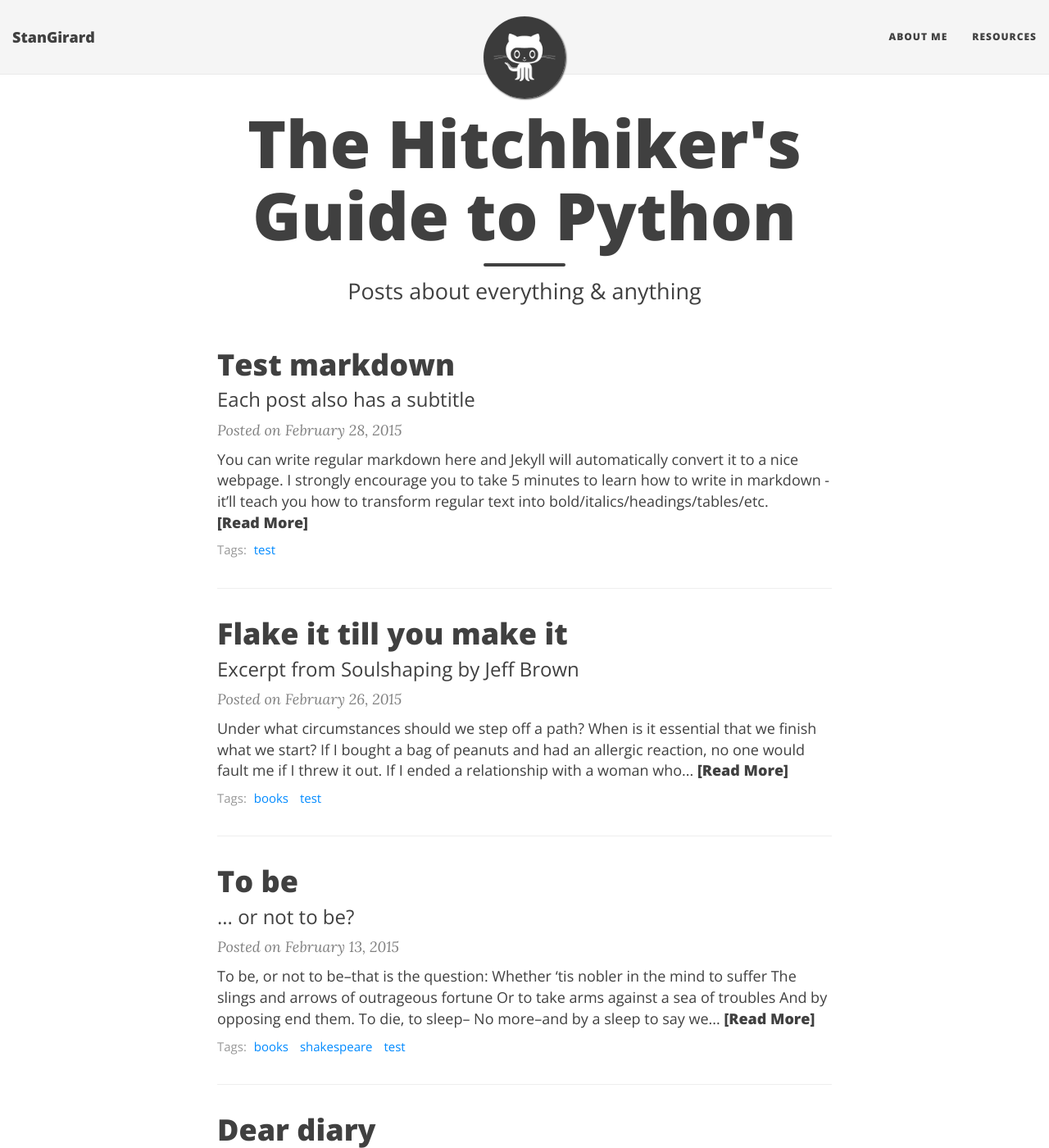
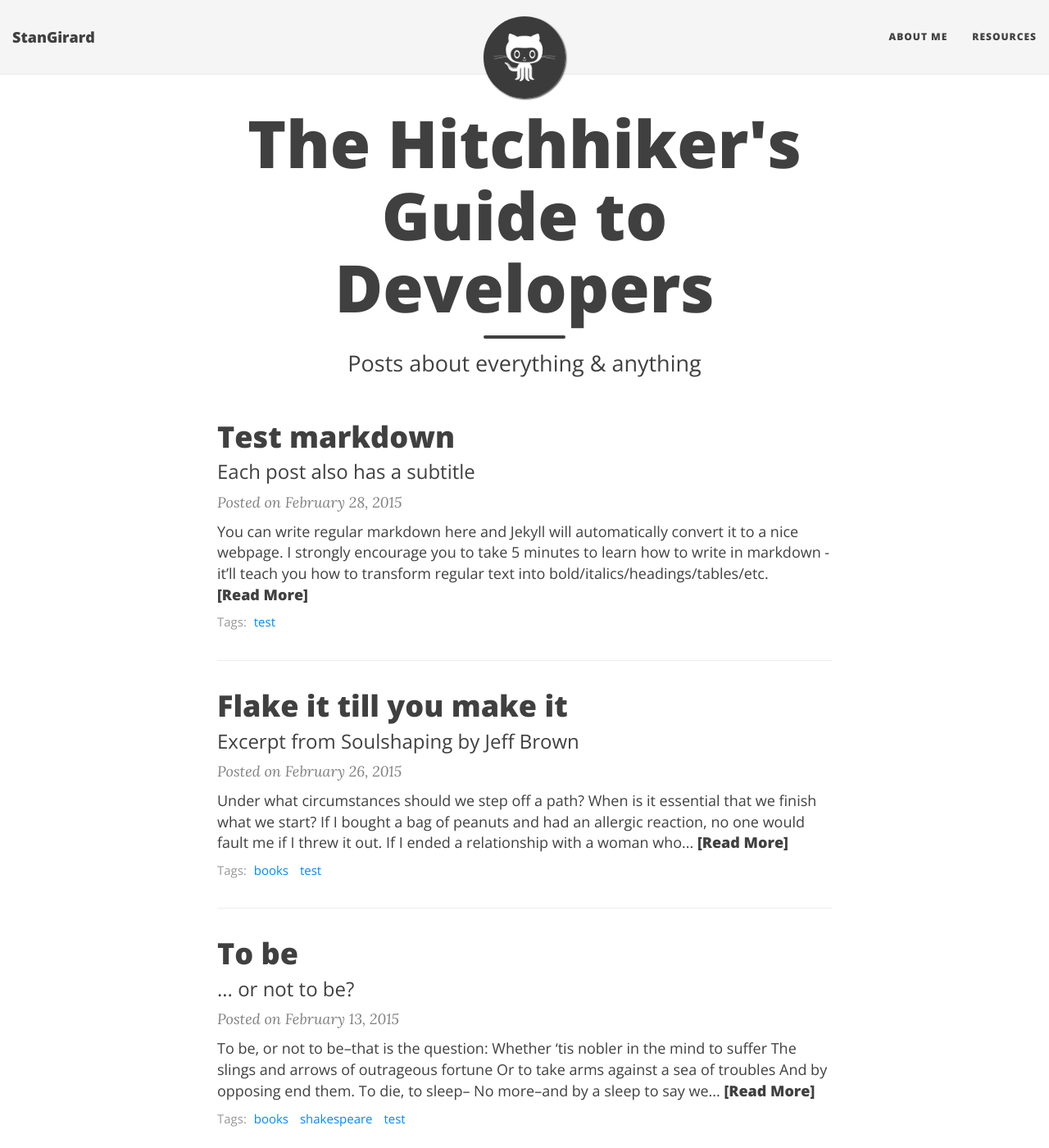
Before and after one commit to StanGirard/Primates-Jekyll, a Jekyll site: the page built from index.html, in a window 1280 px wide and 1400 px high. Shown: the whole window at 82% size. Built offline with Jekyll 4.4.1, drawn with Linux system fonts in a browser that asks for light colours; nearby versions of some CDN libraries; the list of posts is cut into pages by our own code.

Commit message:
[HOMEPAGE] Update Title size

```diff
--- a/css/main.css
+++ b/css/main.css
@@ -335,7 +335,7 @@
 }
 
 .post-preview .post-title {
-  font-size: 30px;
+  font-size: 20px;
   margin-top: 0;
 }
 .post-preview .post-subtitle {
--- a/index.html
+++ b/index.html
@@ -1,6 +1,6 @@
 ---
 layout: page
-title: The Hitchhiker's Guide to Python
+title: The Hitchhiker's Guide to Developers
 subtitle: Posts about everything & anything
 use-site-title: true
 ---
```
